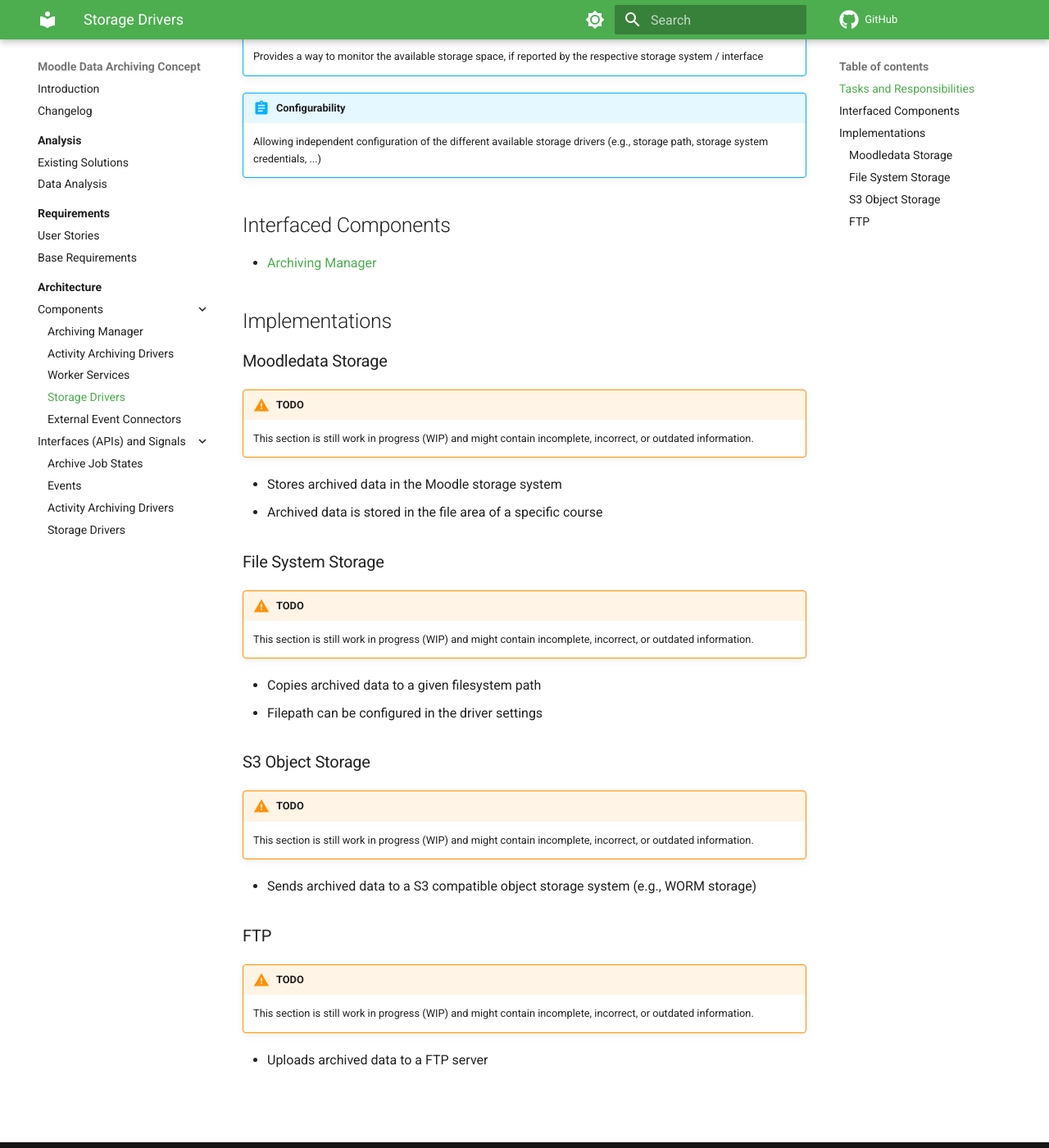
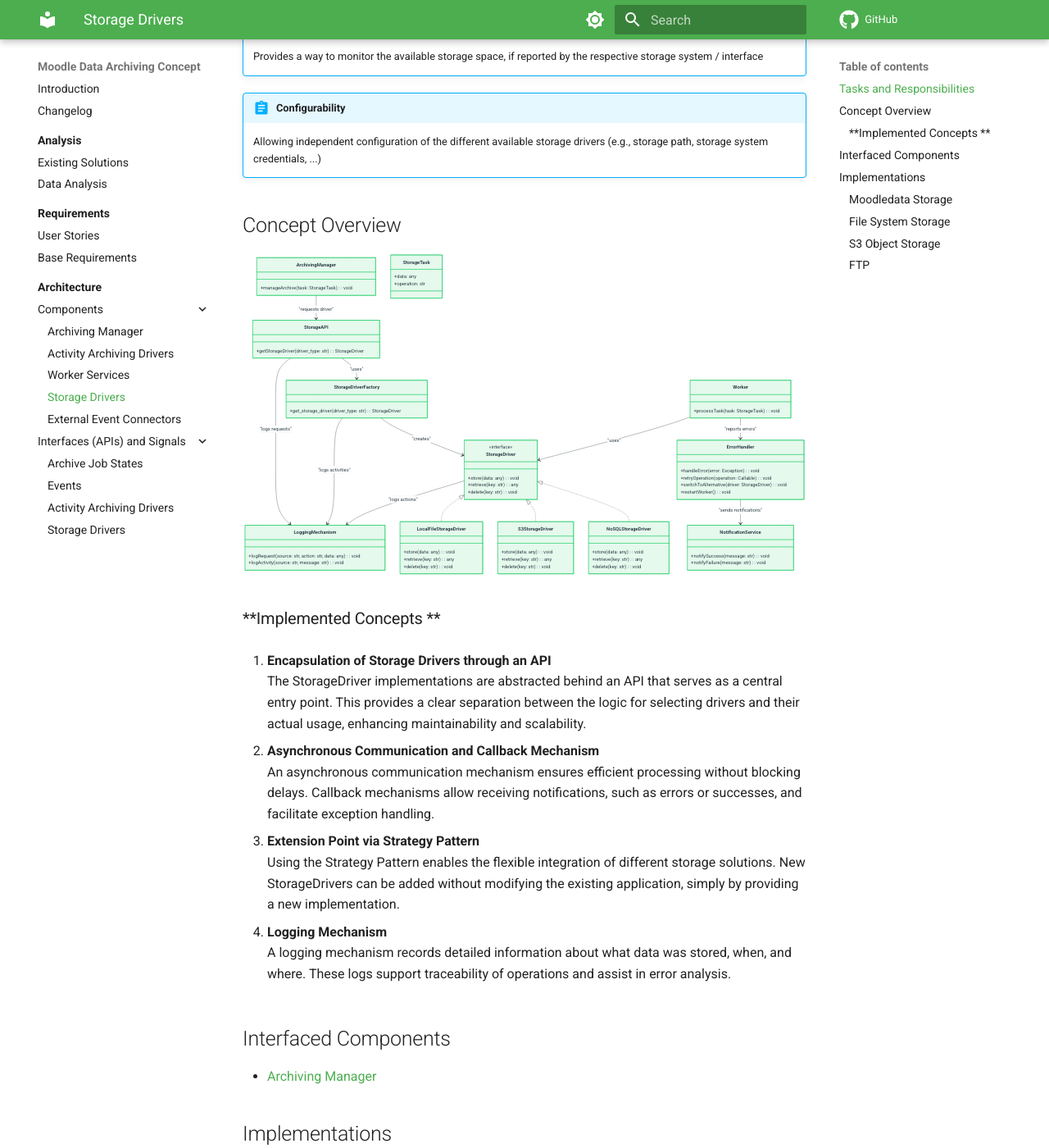
Before and after one commit to ngandrass/moodle-data-archiving-concept, an MkDocs documentation site: the page built from docs/architecture/components/storage-drivers.md, in a window 1280 px wide and 1400 px high, scrolled down 962 px. Shown: the whole window at 82% size. Built offline with MkDocs 1.6.1 and Material for MkDocs 9.7.7, drawn with Linux system fonts in a browser that asks for light colours; comment, search, counter and statistics services are not loaded.

Commit message:
Update storage-drivers.md
Added StorageDirver Concept-Overview and implemented concepts section.

````diff
--- a/docs/architecture/components/storage-drivers.md
+++ b/docs/architecture/components/storage-drivers.md
@@ -34,6 +34,101 @@ Storage drivers are responsible for safely transferring a finished archive to a
 !!! abstract "Configurability"
     Allowing independent configuration of the different available storage drivers (e.g., storage path, storage system
     credentials, ...)
+
+## Concept Overview
+```mermaid
+classDiagram
+    class ArchivingManager {
+        +manageArchive(task: StorageTask): void
+    }
+
+    class StorageAPI {
+        +getStorageDriver(driver_type: str): StorageDriver
+    }
+
+    class StorageDriver {
+        <<interface>>
+        +store(data: any): void
+        +retrieve(key: str): any
+        +delete(key: str): void
+    }
+
+    class LocalFileStorageDriver {
+        +store(data: any): void
+        +retrieve(key: str): any
+        +delete(key: str): void
+    }
+
+    class S3StorageDriver {
+        +store(data: any): void
+        +retrieve(key: str): any
+        +delete(key: str): void
+    }
+
+    class NoSQLStorageDriver {
+        +store(data: any): void
+        +retrieve(key: str): any
+        +delete(key: str): void
+    }
+
+    class StorageDriverFactory {
+        +get_storage_driver(driver_type: str): StorageDriver
+    }
+
+    class NotificationService {
+        +notifySuccess(message: str): void
+        +notifyFailure(message: str): void
+    }
+
+    class ErrorHandler {
+        +handleError(error: Exception): void
+        +retryOperation(operation: Callable): void
+        +switchToAlternative(driver: StorageDriver): void
+        +restartWorker(): void
+    }
+
+    class Worker {
+        +processTask(task: StorageTask): void
+    }
+
+    class StorageTask {
+        +data: any
+        +operation: str
+    }
+
+    class LoggingMechanism {
+        +logRequest(source: str, action: str, data: any): void
+        +logActivity(source: str, message: str): void
+    }
+
+    ArchivingManager --> StorageAPI : "requests driver"
+    StorageAPI --> StorageDriverFactory : "uses"
+    StorageDriverFactory --> StorageDriver : "creates"
+    Worker --> StorageDriver : "uses"
+    Worker --> ErrorHandler : "reports errors"
+    ErrorHandler --> NotificationService : "sends notifications"
+    StorageAPI --> LoggingMechanism : "logs requests"
+    StorageDriverFactory --> LoggingMechanism : "logs activities"
+    StorageDriver --> LoggingMechanism : "logs actions"
+
+    StorageDriver <|.. LocalFileStorageDriver
+    StorageDriver <|.. S3StorageDriver
+    StorageDriver <|.. NoSQLStorageDriver
+```
+
+### **Implemented Concepts **
+
+1. **Encapsulation of Storage Drivers through an API**
+    The StorageDriver implementations are abstracted behind an API that serves as a central entry point. This provides a clear separation between the logic for selecting drivers and their actual usage, enhancing maintainability and scalability.
+
+2. **Asynchronous Communication and Callback Mechanism**
+    An asynchronous communication mechanism ensures efficient processing without blocking delays. Callback mechanisms allow receiving notifications, such as errors or successes, and facilitate exception handling.
+
+3. **Extension Point via Strategy Pattern**
+    Using the Strategy Pattern enables the flexible integration of different storage solutions. New StorageDrivers can be added without modifying the existing application, simply by providing a new implementation.
+
+4. **Logging Mechanism**
+    A logging mechanism records detailed information about what data was stored, when, and where. These logs support traceability of operations and assist in error analysis.
 
 
 ## Interfaced Components
````
